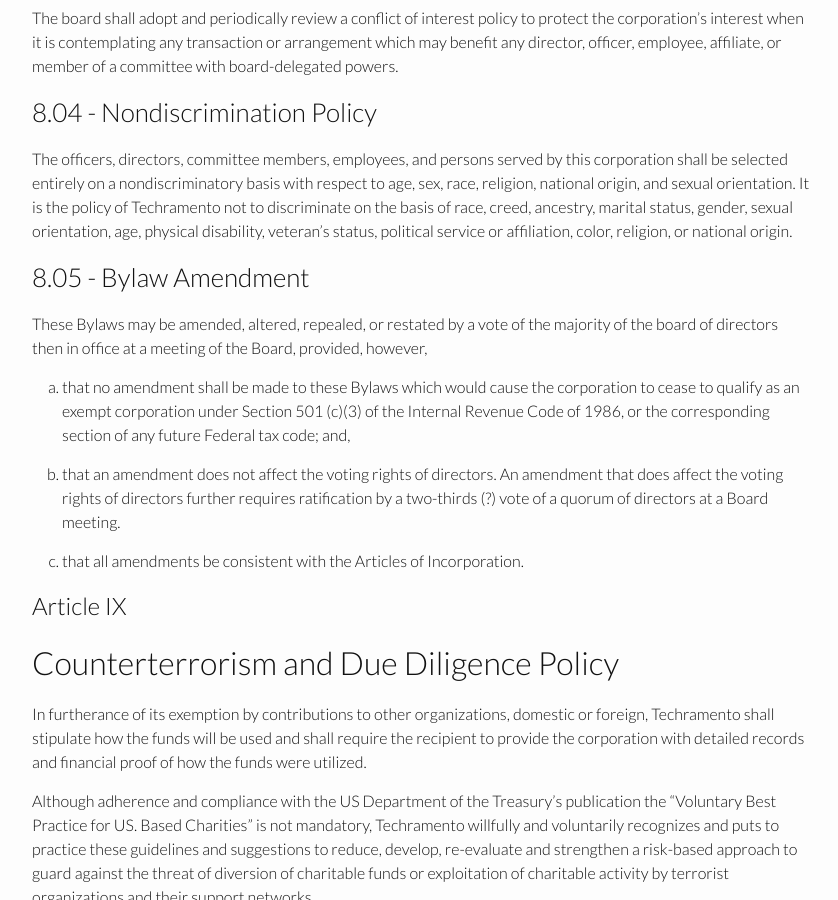
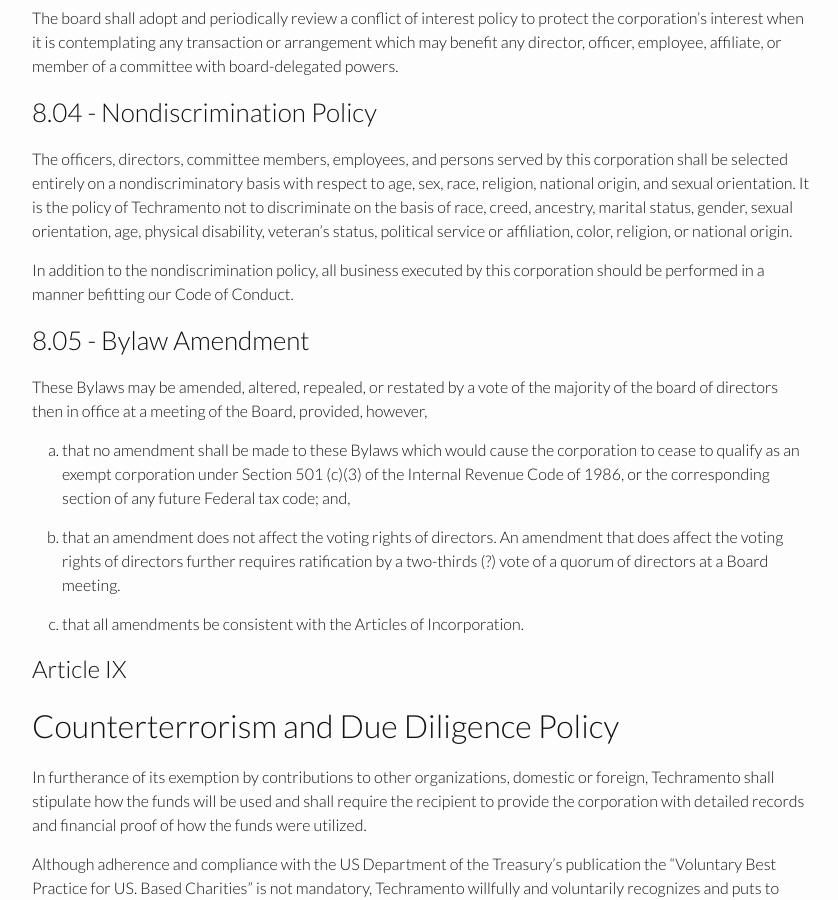
Before and after one commit to techramento/techramento.github.io, a Jekyll site: the page built from BYLAWS.md, in a window 1280 px wide and 900 px high, scrolled down 10165 px. Shown: the whole window, without its empty margins (218-1056 px from the left). Built offline with Jekyll 4.4.1, drawn with Linux system fonts in a browser that asks for light colours.

Commit message:
Add Code of Conduct to Non-discrimination Policy
This formalizes the adherence to our Code of Conduct.

```diff
--- a/BYLAWS.md
+++ b/BYLAWS.md
@@ -290,6 +290,8 @@
 
 The officers, directors, committee members, employees, and persons served by this corporation shall be selected entirely on a nondiscriminatory basis with respect to age, sex, race, religion, national origin, and sexual orientation.  It is the policy of {{ site.legal_title }} not to discriminate on the basis of race, creed, ancestry, marital status, gender, sexual orientation, age, physical disability, veteran’s status, political service or affiliation, color, religion, or national origin.
 
+In addition to the nondiscrimination policy, all business executed by this corporation should be performed in a manner befitting our Code of Conduct.
+
 ### 8.05 - Bylaw Amendment
 
 These Bylaws may be amended, altered, repealed, or restated by a vote of the majority of the board of directors then in office at a meeting of the Board, provided, however,
```
